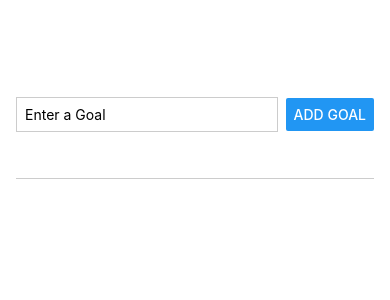
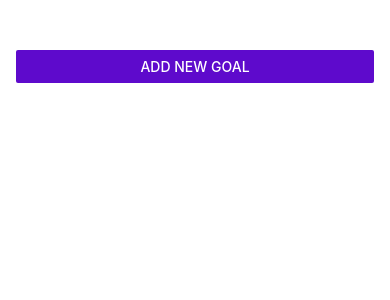
Before and after one commit to Thevenel/goalApp, a React Native app: screen / in a window 390 px wide. Shown: the top 300 px of the page. Built offline with nearby package versions, Linux system fonts and the light colour scheme.

Commit message:
added Modal component

```diff
--- a/App.js
+++ b/App.js
@@ -3,7 +3,8 @@
 import {
   StyleSheet,
   View,
-  FlatList
+  FlatList,
+  Button
  } from 'react-native';
 
 import GoalItem from './components/GoalItem';
@@ -11,8 +12,12 @@
 
 
 export default function App() {
+  const [modalIsVisible, setModalIsVisible] = useState(false);
+  const [courseGoals, setCourseGoals] = useState([]);
 
-  const [courseGoals, setCourseGoals] = useState([]);
+  function startAddGoalHandler () {
+    setModalIsVisible(true)
+  }
 
   function addGoalHandler(enteredGoalText) {
     setCourseGoals(currentCourseGoals => [
@@ -29,7 +34,10 @@
 
   return (
     <View style={styles.appContainer}>
-      <GoalInput onAddGoal = {addGoalHandler} />
+      <Button title='Add New Goal' color='#5e0acc'
+        onPress={startAddGoalHandler}
+      />
+      <GoalInput showModal={modalIsVisible} onAddGoal = {addGoalHandler} />
      <View style={styles.goalsContainer}>
       <FlatList data={courseGoals} renderItem={ (itemData) => {
         return <GoalItem
--- a/components/GoalInput.js
+++ b/components/GoalInput.js
@@ -1,5 +1,5 @@
 // jshint esversion:6
-import {View, TextInput, Button, StyleSheet} from 'react-native';
+import {View, TextInput, Button, StyleSheet, Modal} from 'react-native';
 import { useState } from 'react';
 
 
@@ -15,15 +15,16 @@
         setEnteredGoalText('');
     }
     return (
+        <Modal visible={props.showModal} animationType="slide">
         <View style={styles.inputContainer}>
         {/* { <Text>My 2023 Goal</Text> } */}
         <TextInput style={styles.textInput} placeholder='Enter a Goal'
         onChangeText={goalInputHandler}
-        value = {enteredGoalText}
-        />
+        value = {enteredGoalText}/>
         <Button title='Add goal' onPress={addGoalHandler}
         />
       </View>
+        </Modal>
     )
 }
 
```
